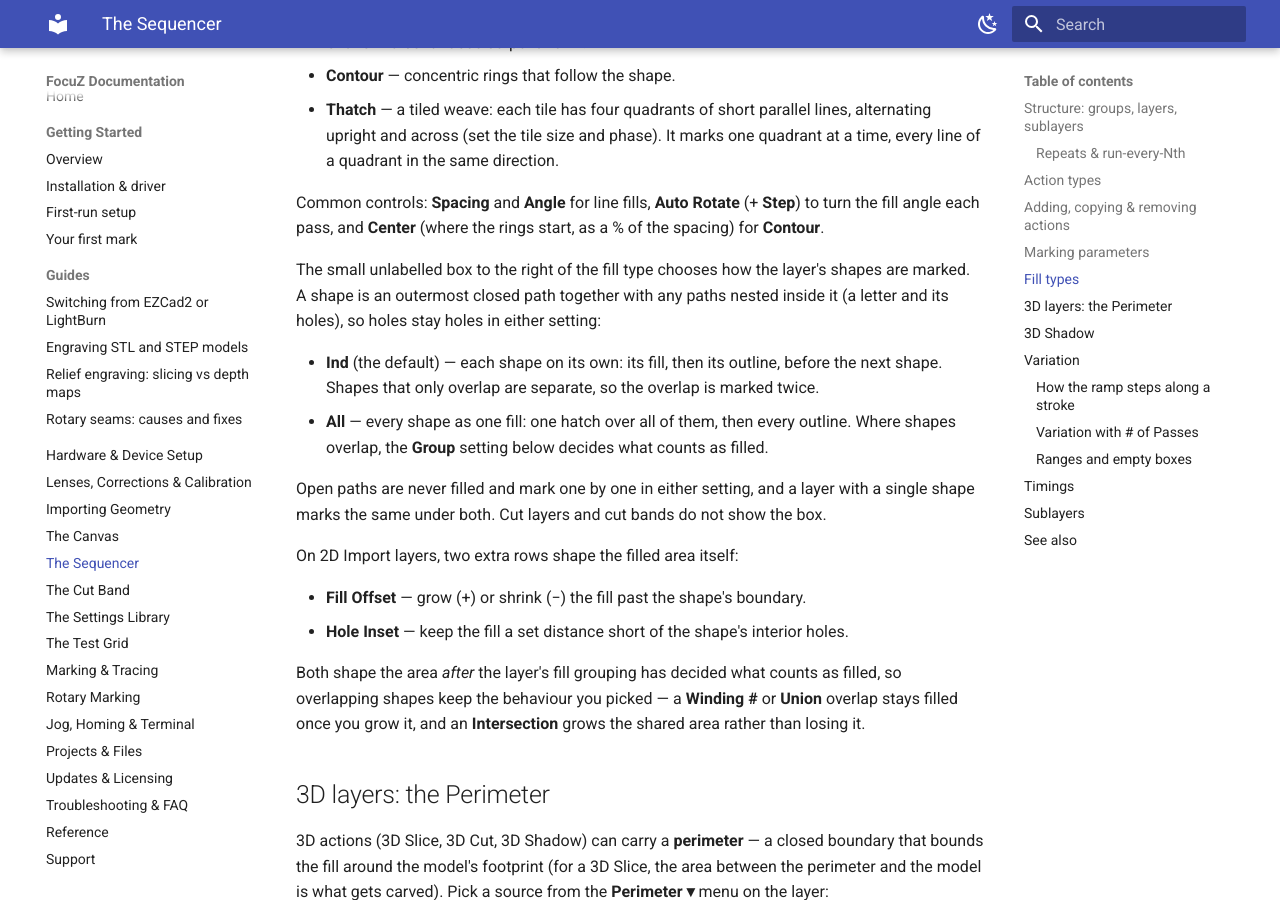
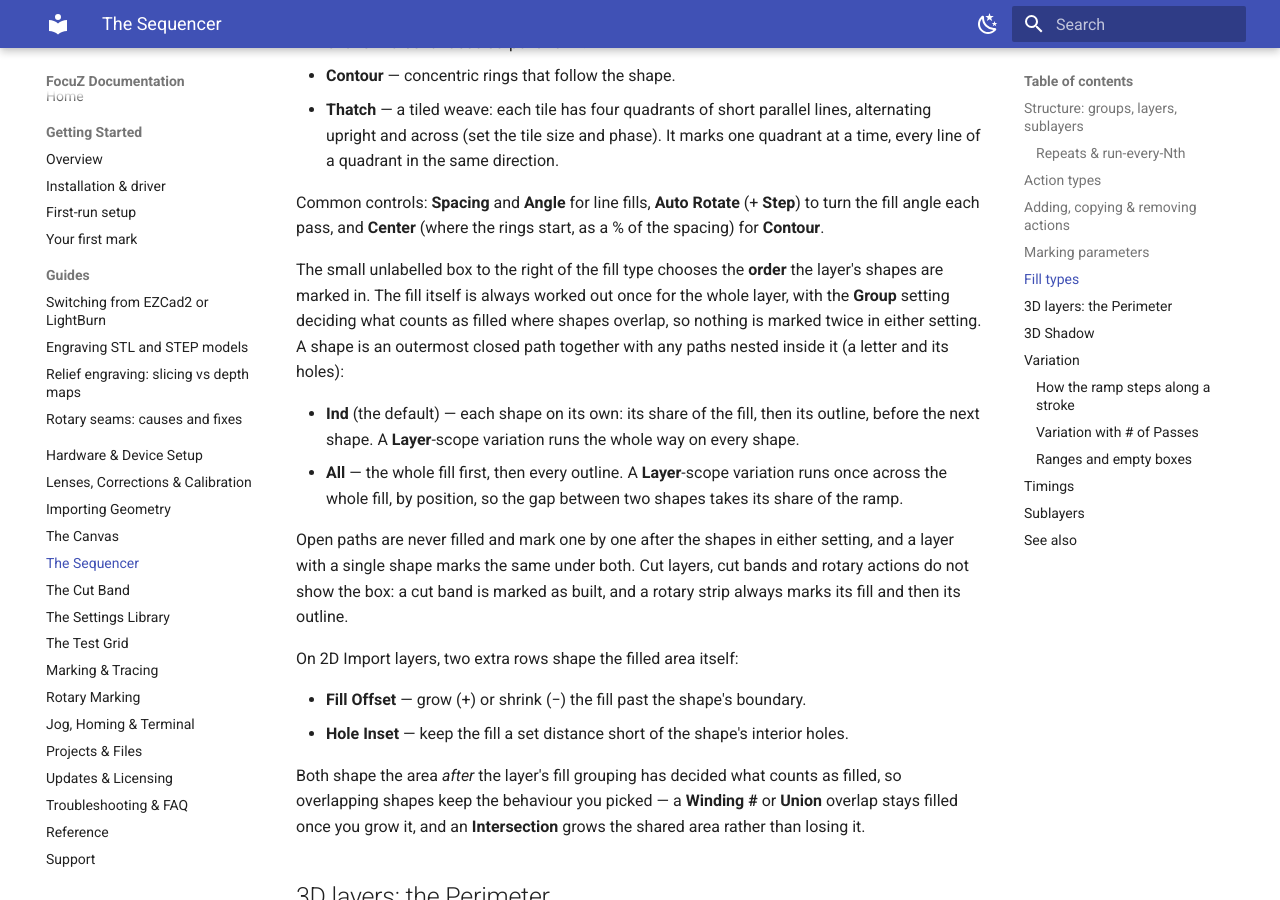
Before and after one commit to Lokahi-Shop/focuz-docs, an MkDocs documentation site: the page built from docs/sequencer.md, in a window 1280 px wide and 900 px high, scrolled down 4831 px. Built offline with MkDocs 1.6.1 and Material for MkDocs 9.7.7, drawn with Linux system fonts in a browser that asks for light colours.

Commit message:
Sequencer: Ind / All sets the marking order of one fill; Layer-scope variation notes
Co-Authored-By: Claude Fable 5.1 <noreply@anthropic.com>

```diff
--- a/docs/sequencer.md
+++ b/docs/sequencer.md
@@ -176,17 +176,19 @@ Pick a **fill** to engrave a filled area (leave it off to mark just the outline)
 Common controls: **Spacing** and **Angle** for line fills, **Auto Rotate** (+ **Step**) to turn the fill
 angle each pass, and **Center** (where the rings start, as a % of the spacing) for **Contour**.
 
-The small unlabelled box to the right of the fill type chooses how the layer's shapes are marked. A shape is
-an outermost closed path together with any paths nested inside it (a letter and its holes), so holes stay holes
-in either setting:
+The small unlabelled box to the right of the fill type chooses the **order** the layer's shapes are marked in.
+The fill itself is always worked out once for the whole layer, with the **Group** setting deciding what counts
+as filled where shapes overlap, so nothing is marked twice in either setting. A shape is an outermost closed
+path together with any paths nested inside it (a letter and its holes):
 
-- **Ind** (the default) — each shape on its own: its fill, then its outline, before the next shape. Shapes
-  that only overlap are separate, so the overlap is marked twice.
-- **All** — every shape as one fill: one hatch over all of them, then every outline. Where shapes overlap,
-  the **Group** setting below decides what counts as filled.
+- **Ind** (the default) — each shape on its own: its share of the fill, then its outline, before the next
+  shape. A **Layer**-scope variation runs the whole way on every shape.
+- **All** — the whole fill first, then every outline. A **Layer**-scope variation runs once across the whole
+  fill, by position, so the gap between two shapes takes its share of the ramp.
 
-Open paths are never filled and mark one by one in either setting, and a layer with a single shape marks the
-same under both. Cut layers and cut bands do not show the box.
+Open paths are never filled and mark one by one after the shapes in either setting, and a layer with a single
+shape marks the same under both. Cut layers, cut bands and rotary actions do not show the box: a cut band is
+marked as built, and a rotary strip always marks its fill and then its outline.
 
 On 2D Import layers, two extra rows shape the filled area itself:
 
```
